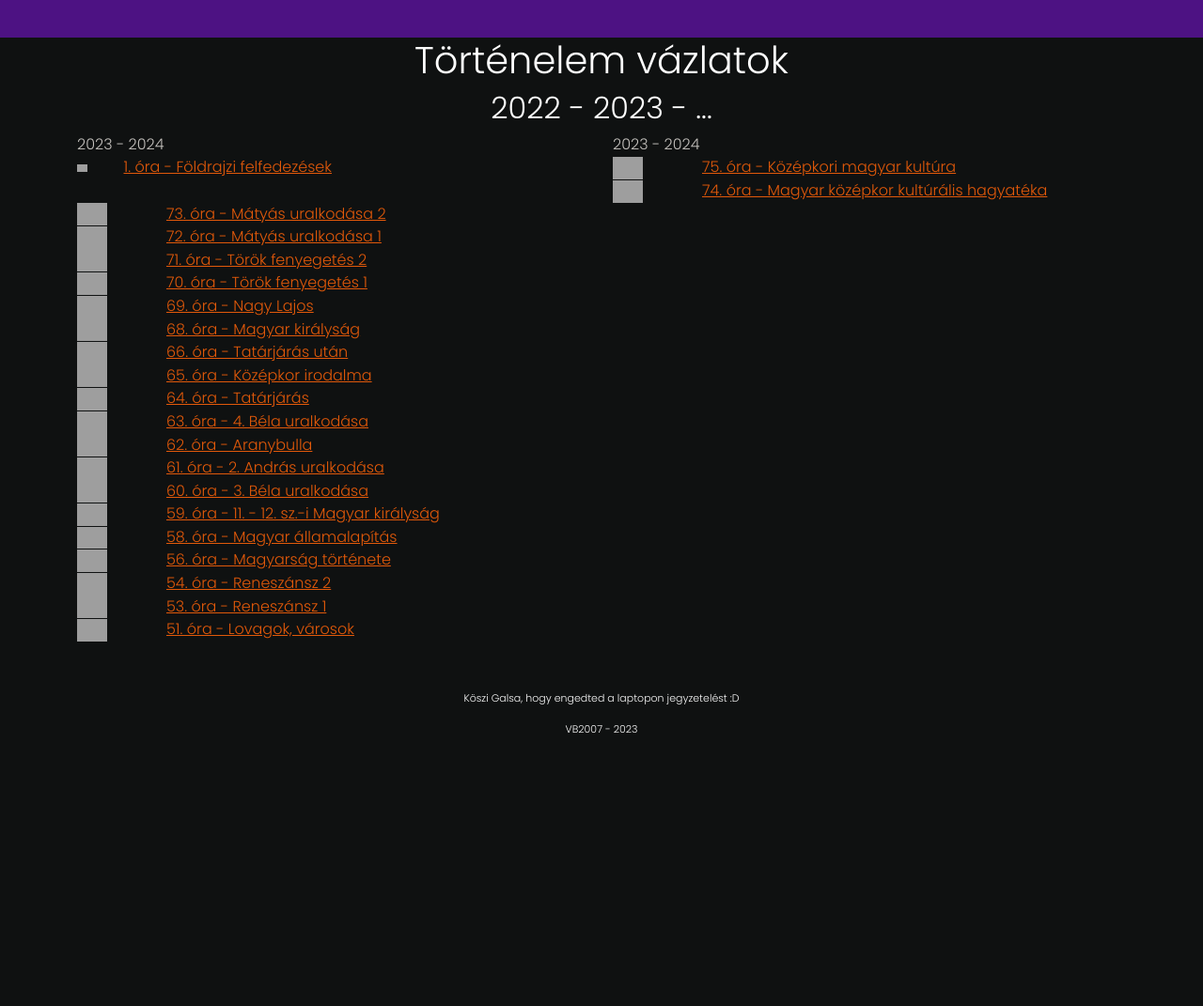
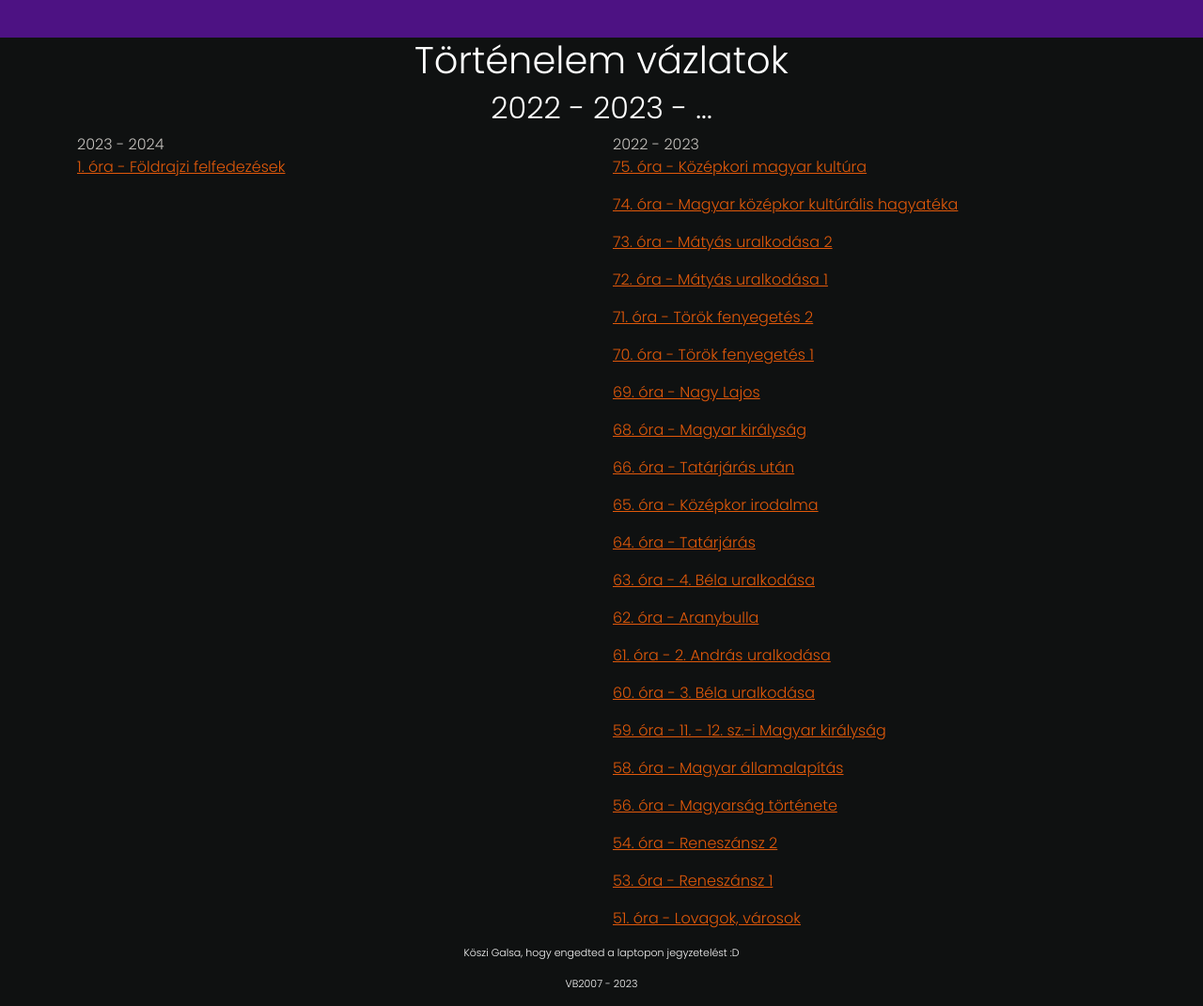
Before and after one commit to vb2007/nginx-host, a PHP site: page /page/tori_vazlatok.html in a window 1280 px wide. Shown: the whole page at 94% size. Before the commit the page ends 780 px from the top, so only its background shows below. Run offline with PHP 8.4, Linux system fonts and the light colour scheme; grey boxes are pictures that could not be loaded.

Commit message:
li > div

```diff
--- a/html/asset/css/design.css
+++ b/html/asset/css/design.css
@@ -66,11 +66,6 @@ h1, h2{
     color: #fcfcfc;
 }
 
-.docx_img{
-    width: 45%;
-    padding: 0;
-}
-
 p{
     color: #fcfcfc;
     /* font-family: Arial, Helvetica, sans-serif; */
@@ -102,3 +97,10 @@ footer{
     text-align: center;
     font-size: 11px;
 }
+
+/* .list-unstyled, li {
+    list-style-image: url("../../asset/media/docx_icon.png");
+    width: 20px;
+    height: auto;
+    padding-left: 1px;
+} */
--- a/html/page/tori_vazlatok.html
+++ b/html/page/tori_vazlatok.html
@@ -45,189 +45,80 @@
             <div class="row">
                 <div class="col-md-6 col-sm-12">
                     <div class="szoveg">2023 - 2024</div>
-                    <div class="col-md-6 col-sm-12">
-                        <div class="row">
-                            <div class="col-2">
-                                <img class="docx_img" src="../asset/media/docx_icon.png" alt="docx icon">
-                            </div>
-                            <div class="col-10 align-items-start szoveg">
-                                <a href="../asset/vazlatok/10/vazlat_2023_09_04_1ora_a_foldrajzi_felfedezesek.docx">1. óra - Földrajzi felfedezések</a>
-                            </div>
-                        </div>
-                    </div>
+                    <ul class="list-unstyled">
+                        <li class="d-flex align-items-start mb-3">
+                            <a href="../asset/vazlatok/10/vazlat_2023_09_04_1ora_a_foldrajzi_felfedezesek.docx">1. óra - Földrajzi felfedezések</a>
+                        </li>
+
+                    </ul>
                 </div>
                 <div class="col-md-6 col-sm-12">
-                    <div class="szoveg">2023 - 2024</div>
-                    <div class="row">
-                        <div class="col-2">
-                            <img class="docx_img" src="../asset/media/docx_icon.png" alt="docx icon">
-                        </div>
-                        <div class="col-10 align-items-start szoveg">
+                    <div class="szoveg">2022 - 2023</div>
+                    <ul class="list-unstyled">
+                        <li class="d-flex align-items-start mb-3">
                             <a href="../asset/vazlatok/9/vazlat_2023_06_07_75ora_kozepkori_magyar_kultura.docx">75. óra - Középkori magyar kultúra</a>
-                        </div>
-                    </div>
-                    <div class="row">
-                        <div class="col-2">
-                            <img class="docx_img" src="../asset/media/docx_icon.png" alt="docx icon">
-                        </div>
-                        <div class="col-10 align-items-start szoveg">
+                        </li>
+                        <li class="d-flex align-items-start mb-3">
                             <a href="../asset/vazlatok/9/vazlat_2023_06_05_74ora_magyar_kozepkor_kulturalis_hagyateka.docx">74. óra - Magyar középkor kultúrális hagyatéka</a>
-                        </div>
-                    </div>
-                </div>
-                <div class="col-md-6 col-sm-12">
-                    <div class="row">
-                        <div class="col-2">
-                            <img class="docx_img" src="../asset/media/docx_icon.png" alt="docx icon">
-                        </div>
-                        <div class="col-10 align-items-start szoveg">
+                        </li>
+                        <li class="d-flex align-items-start mb-3">
                             <a href="../asset/vazlatok/9/vazlat_2023_06_01_73ora_matyas_uralkodasa_2.docx">73. óra - Mátyás uralkodása 2</a>
-                        </div>
-                    </div>
-                    <div class="row">
-                        <div class="col-2">
-                            <img class="docx_img" src="../asset/media/docx_icon.png" alt="docx icon">
-                        </div>
-                        <div class="col-10 align-items-start szoveg">
+                        </li>
+                        <li class="d-flex align-items-start mb-3">
                             <a href="../asset/vazlatok/9/vazlat_2023_05_31_72ora_matyas_uralkodasa.docx">72. óra - Mátyás uralkodása 1</a>
-                        </div>
-                    </div>
-                    <div class="row">
-                        <div class="col-2">
-                            <img class="docx_img" src="../asset/media/docx_icon.png" alt="docx icon">
-                        </div>
-                        <div class="col-10 align-items-start szoveg">
+                        </li>
+                        <li class="d-flex align-items-start mb-3">
                             <a href="../asset/vazlatok/9/vazlat_2023_05_25_71ora_a_torok_fenyegtes.docx">71. óra - Török fenyegetés 2</a>
-                        </div>
-                    </div>
-                    <div class="row">
-                        <div class="col-2">
-                            <img class="docx_img" src="../asset/media/docx_icon.png" alt="docx icon">
-                        </div>
-                        <div class="col-10 align-items-start szoveg">
+                        </li>
+                        <li class="d-flex align-items-start mb-3">
                             <a href="../asset/vazlatok/9/vazlat_2023_05_24_70ora_a_torok_fenyegetes.docx">70. óra - Török fenyegetés 1</a>
-                        </div>
-                    </div>
-                    <div class="row">
-                        <div class="col-2">
-                            <img class="docx_img" src="../asset/media/docx_icon.png" alt="docx icon">
-                        </div>
-                        <div class="col-10 align-items-start szoveg">
+                        </li>
+                        <li class="d-flex align-items-start mb-3">
                             <a href="../asset/vazlatok/9/vazlat_2023_05_04_69ora_nagy_lajos_fejlodes_torokok.docx">69. óra - Nagy Lajos</a>
-                        </div>
-                    </div>
-                    <div class="row">
-                        <div class="col-2">
-                            <img class="docx_img" src="../asset/media/docx_icon.png" alt="docx icon">
-                        </div>
-                        <div class="col-10 align-items-start szoveg">
+                        </li>
+                        <li class="d-flex align-items-start mb-3">
                             <a href="../asset/vazlatok/9/vazlat_2023_05_04_68ora_magyar_kiralysag_az_anjuk_koraban.docx">68. óra - Magyar királyság</a>
-                        </div>
-                    </div>
-                    <div class="row">
-                        <div class="col-2">
-                            <img class="docx_img" src="../asset/media/docx_icon.png" alt="docx icon">
-                        </div>
-                        <div class="col-10 align-items-start szoveg">
+                        </li>
+                        <li class="d-flex align-items-start mb-3">
                             <a href="../asset/vazlatok/9/vazlat_2023_04_26_66ora_tatarjaras_utan.docx">66. óra - Tatárjárás után</a>
-                        </div>
-                    </div>
-                    <div class="row">
-                        <div class="col-2">
-                            <img class="docx_img" src="../asset/media/docx_icon.png" alt="docx icon">
-                        </div>
-                        <div class="col-10 align-items-start szoveg">
+                        </li>
+                        <li class="d-flex align-items-start mb-3">
                             <a href="../asset/vazlatok/9/vazlat_2023_04_24_65ora_kozepkor_irodalma.docx">65. óra - Középkor irodalma</a>
-                        </div>
-                    </div>
-                    <div class="row">
-                        <div class="col-2">
-                            <img class="docx_img" src="../asset/media/docx_icon.png" alt="docx icon">
-                        </div>
-                        <div class="col-10 align-items-start szoveg">
+                        </li>
+                        <li class="d-flex align-items-start mb-3">
                             <a href="../asset/vazlatok/9/vazlat_2023_04_20_64ora_tartarjaras.docx">64. óra - Tatárjárás</a>
-                        </div>
-                    </div>
-                    <div class="row">
-                        <div class="col-2">
-                            <img class="docx_img" src="../asset/media/docx_icon.png" alt="docx icon">
-                        </div>
-                        <div class="col-10 align-items-start szoveg">
+                        </li>
+                        <li class="d-flex align-items-start mb-3">
                             <a href="../asset/vazlatok/9/vazlat_2023_04_19_63ora_4_bela_uralkodasa.docx">63. óra - 4. Béla uralkodása</a>
-                        </div>
-                    </div>
-                    <div class="row">
-                        <div class="col-2">
-                            <img class="docx_img" src="../asset/media/docx_icon.png" alt="docx icon">
-                        </div>
-                        <div class="col-10 align-items-start szoveg">
+                        </li>
+                        <li class="d-flex align-items-start mb-3">
                             <a href="../asset/vazlatok/9/vazlat_2023_04_17_62ora_aranybulla.docx">62. óra - Aranybulla</a>
-                        </div>
-                    </div>
-                    <div class="row">
-                        <div class="col-2">
-                            <img class="docx_img" src="../asset/media/docx_icon.png" alt="docx icon">
-                        </div>
-                        <div class="col-10 align-items-start szoveg">
+                        </li>
+                        <li class="d-flex align-items-start mb-3">
                             <a href="../asset/vazlatok/9/vazlat_2023_04_13_61ora_2_andras_uralkodasa.docx">61. óra - 2. András uralkodása</a>
-                        </div>
-                    </div>
-                    <div class="row">
-                        <div class="col-2">
-                            <img class="docx_img" src="../asset/media/docx_icon.png" alt="docx icon">
-                        </div>
-                        <div class="col-10 align-items-start szoveg">
+                        </li>
+                        <li class="d-flex align-items-start mb-3">
                             <a href="../asset/vazlatok/9/vazlat_2023_04_12_60ora_3_bela_uralkodasa.docx">60. óra - 3. Béla uralkodása</a>
-                        </div>
-                    </div>
-                    <div class="row">
-                        <div class="col-2">
-                            <img class="docx_img" src="../asset/media/docx_icon.png" alt="docx icon">
-                        </div>
-                        <div class="col-10 align-items-start szoveg">
+                        </li>
+                        <li class="d-flex align-items-start mb-3">
                             <a href="../asset/vazlatok/9/vazlat_2023_04_03_59ora_magyar_kiralysag_11_12_szazad.docx">59. óra - 11. - 12. sz.-i Magyar királyság</a>
-                        </div>
-                    </div>
-                    <div class="row">
-                        <div class="col-2">
-                            <img class="docx_img" src="../asset/media/docx_icon.png" alt="docx icon">
-                        </div>
-                        <div class="col-10 align-items-start szoveg">
+                        </li>
+                        <li class="d-flex align-items-start mb-3">
                             <a href="../asset/vazlatok/9/vazlat_2023_03_30_58ora_magyar_allamalapitas.docx">58. óra - Magyar államalapítás</a>
-                        </div>
-                    </div>
-                    <div class="row">
-                        <div class="col-2">
-                            <img class="docx_img" src="../asset/media/docx_icon.png" alt="docx icon">
-                        </div>
-                        <div class="col-10 align-items-start szoveg">
+                        </li>
+                        <li class="d-flex align-items-start mb-3">
                             <a href="../asset/vazlatok/9/vazlat_2023_03_29_56ora_magyarsag_tortenete.docx">56. óra - Magyarság története</a>
-                        </div>
-                    </div>
-                    <div class="row">
-                        <div class="col-2">
-                            <img class="docx_img" src="../asset/media/docx_icon.png" alt="docx icon">
-                        </div>
-                        <div class="col-10 align-items-start szoveg">
+                        </li>
+                        <li class="d-flex align-items-start mb-3">
                             <a href="../asset/vazlatok/9/vazlat_2023_03_22_54ora_reneszansz_2.docx">54. óra - Reneszánsz 2</a>
-                        </div>
-                    </div>
-                    <div class="row">
-                        <div class="col-2">
-                            <img class="docx_img" src="../asset/media/docx_icon.png" alt="docx icon">
-                        </div>
-                        <div class="col-10 align-items-start szoveg">
+                        </li>
+                        <li class="d-flex align-items-start mb-3">
                             <a href="../asset/vazlatok/9/vazlat_2023_03_20_53ora_reneszansz.docx">53. óra - Reneszánsz 1</a>
-                        </div>
-                    </div>
-                    <div class="row">
-                        <div class="col-2">
-                            <img class="docx_img" src="../asset/media/docx_icon.png" alt="docx icon">
-                        </div>
-                        <div class="col-10 align-items-start szoveg">
+                        </li>
+                        <li class="d-flex align-items-start mb-3">
                             <a href="../asset/vazlatok/9/vazlat_2023_03_16_51ora_lovagok_varosok.docx">51. óra - Lovagok, városok</a>
-                        </div>
-                    </div>
+                        </li>
+                    </ul>
                 </div>
             </div>
         </div>
```
